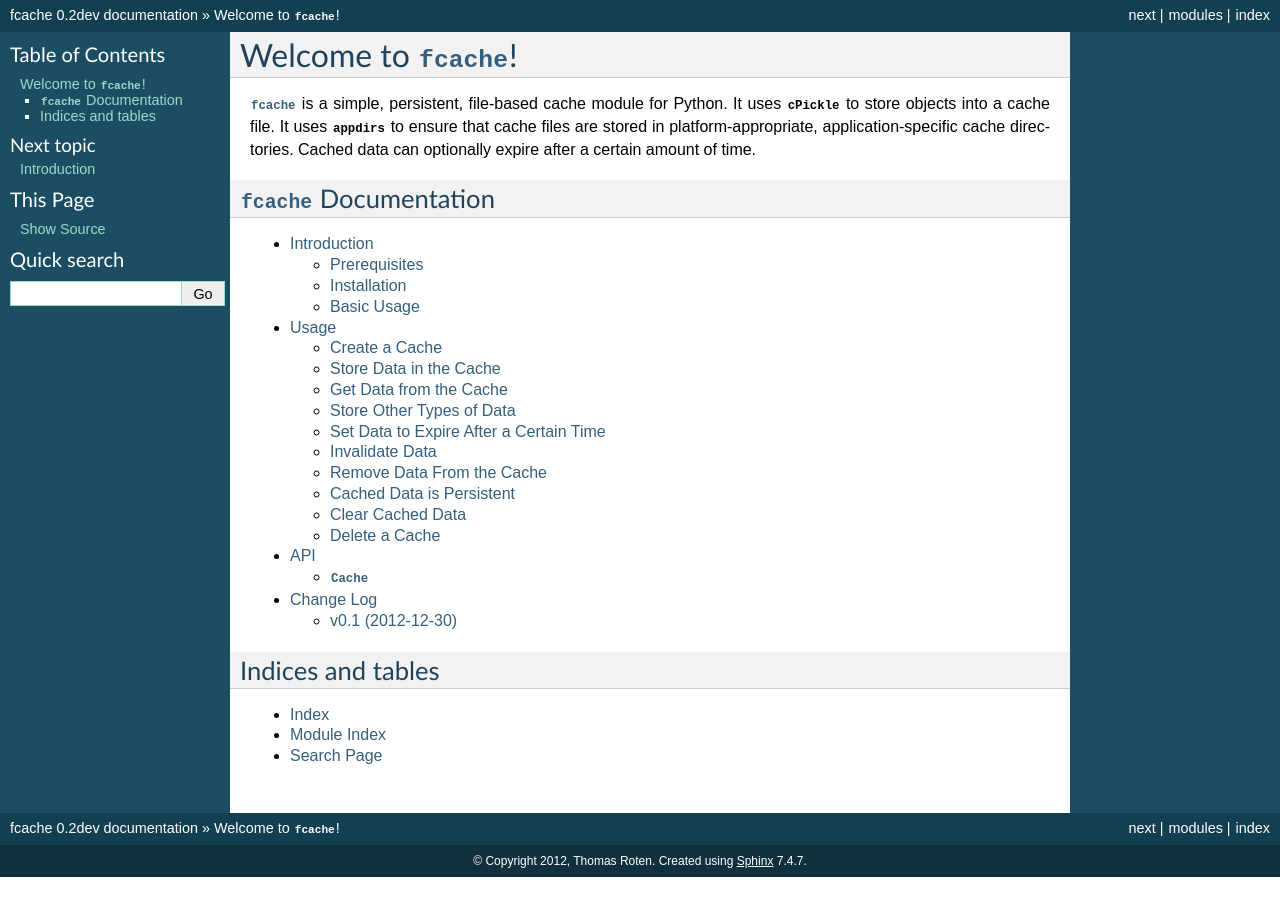
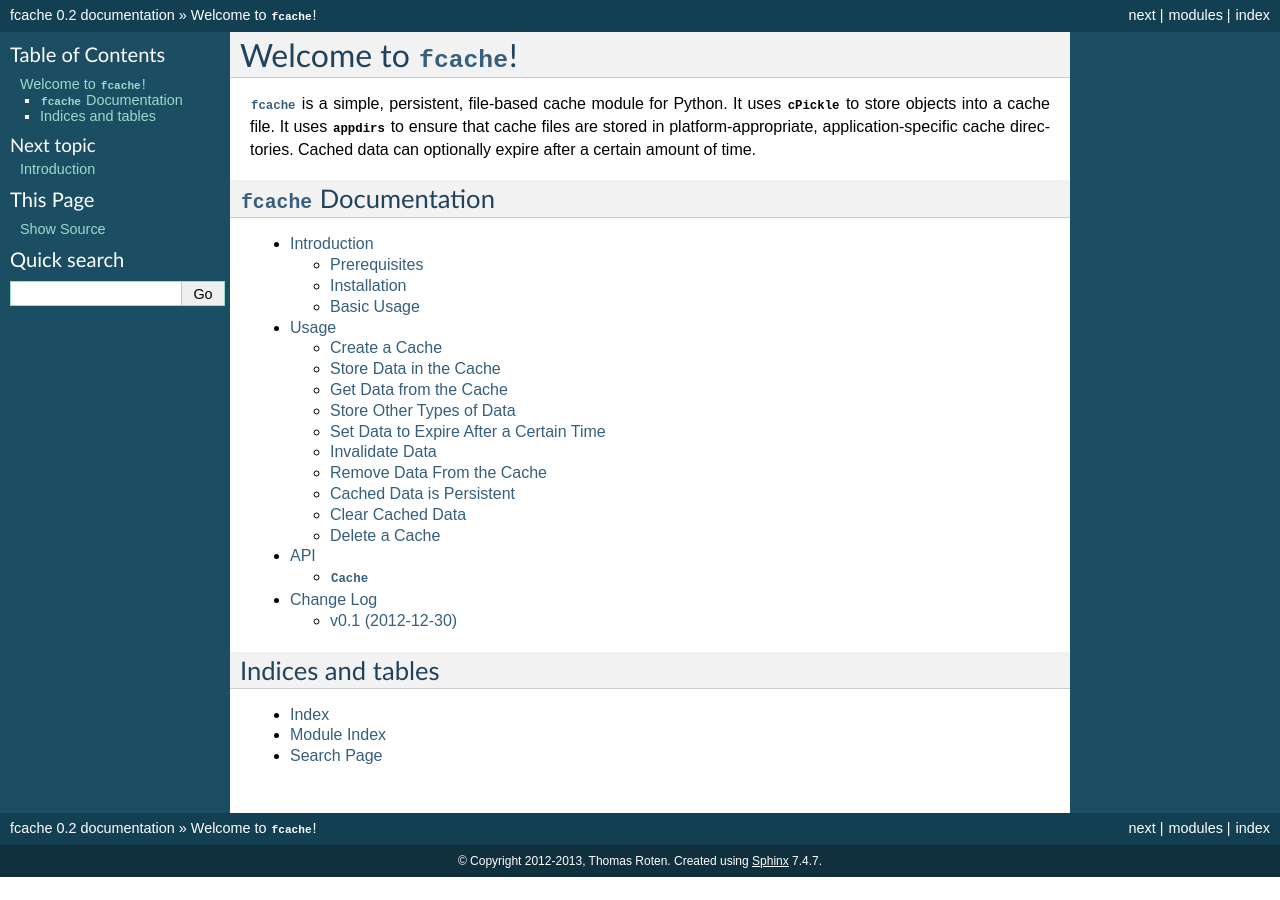
Before and after one commit to tsroten/fcache, a Sphinx documentation site: the page built from docs/index.rst, in a window 1280 px wide. Built offline with Sphinx 7.4.7, drawn with Linux system fonts in a browser that asks for light colours.

Commit message:
Changed version to 0.2

```diff
--- a/docs/conf.py
+++ b/docs/conf.py
@@ -45,7 +45,7 @@ master_doc = 'index'
 
 # General information about the project.
 project = u'fcache'
-copyright = u'2012, Thomas Roten'
+copyright = u'2012-2013, Thomas Roten'
 
 # The version info for the project you're documenting, acts as replacement for
 # |version| and |release|, also used in various other places throughout the
@@ -54,7 +54,7 @@ copyright = u'2012, Thomas Roten'
 # The short X.Y version.
 version = '0.2'
 # The full version, including alpha/beta/rc tags.
-release = '0.2dev'
+release = '0.2'
 
 # The language for content autogenerated by Sphinx. Refer to documentation
 # for a list of supported languages.
```
